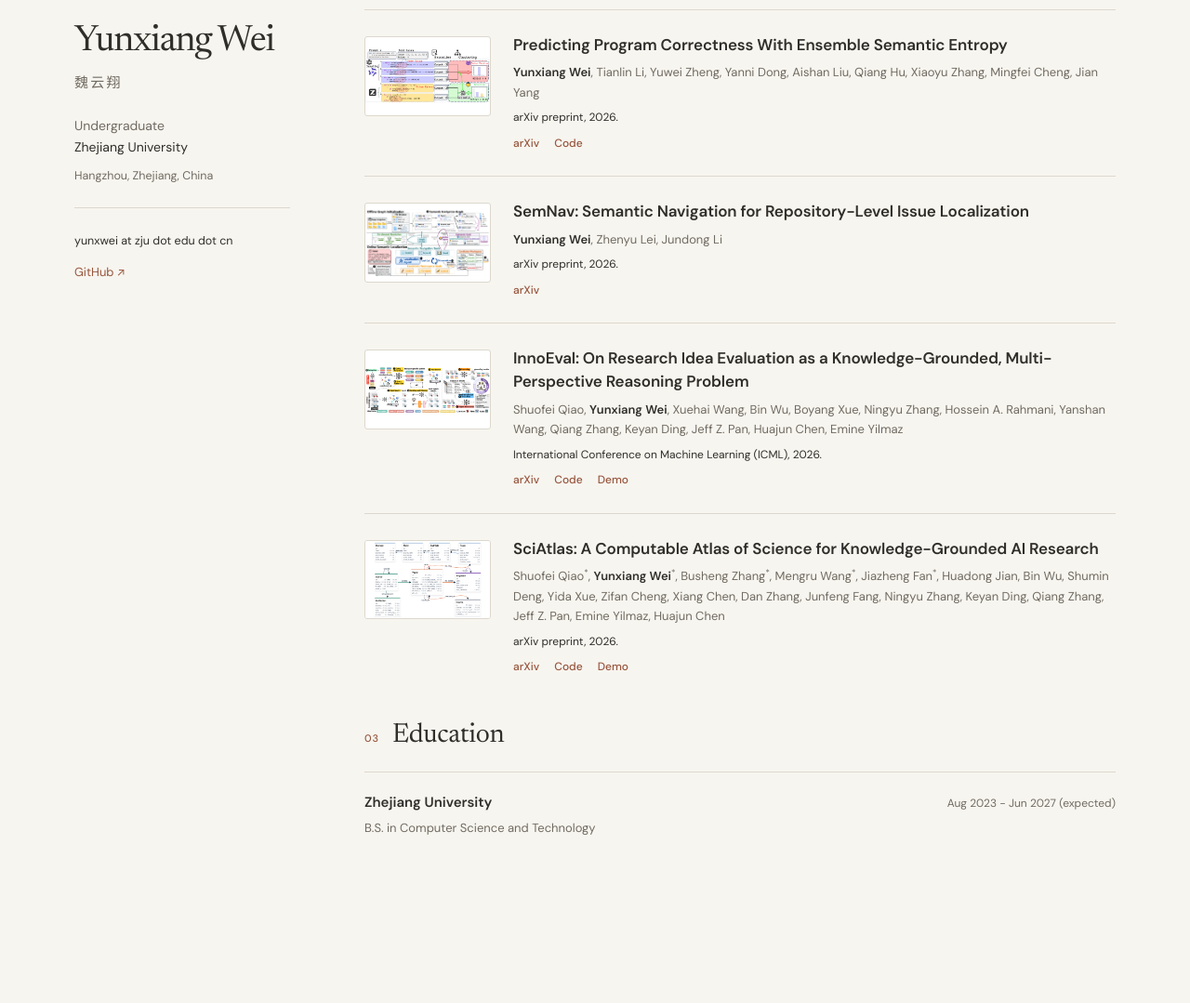
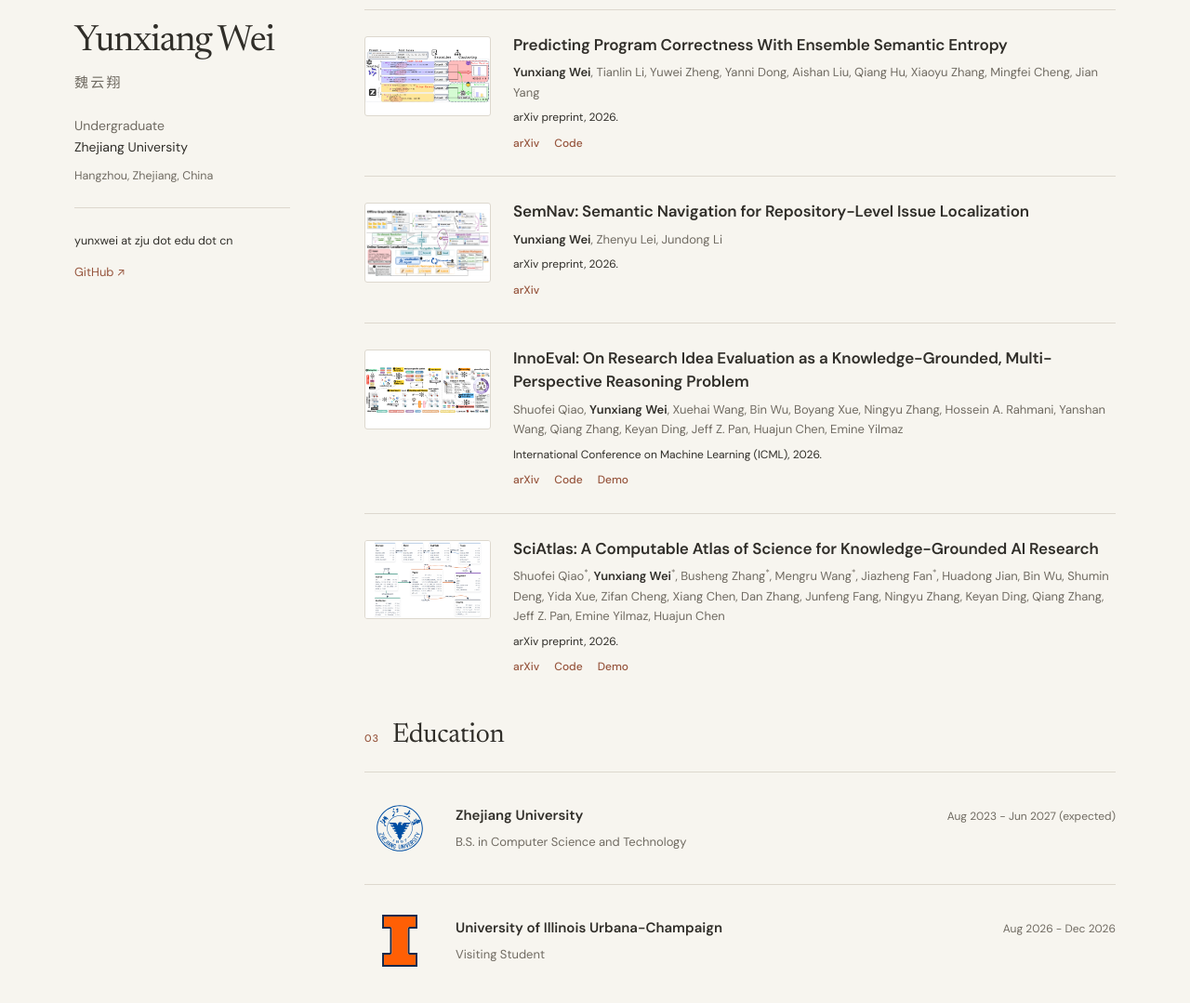
Before and after one commit to zf0827/zf0827.github.io, a Jekyll site: the page built from index.html, in a window 1280 px wide and 1400 px high, scrolled down 283 px, cut to the strip 278-1357 px from the top of the window. Shown: the whole strip at 93% size. Built offline with Jekyll 4.4.1, drawn with Linux system fonts in a browser that asks for light colours; before the commit the page ends 1536 px from its top, so only the background shows below that.

Commit message:
Add education logos and UIUC visiting student entry

```diff
--- a/assets/css/style.css
+++ b/assets/css/style.css
@@ -118,8 +118,12 @@ sup { font-size: 0.7em; line-height: 0; }
 .publication-item__links a { text-decoration: none; }
 .publication-item__links a:hover { text-decoration: underline; }
 
-.education-item { border-top: 1px solid var(--rule); padding-top: 19px; }
-.education-item__header { display: flex; justify-content: space-between; align-items: baseline; gap: 8px 20px; }
+.education-item { display: grid; grid-template-columns: 76px minmax(0, 1fr); align-items: center; gap: 22px; border-top: 1px solid var(--rule); padding: 22px 0; break-inside: avoid; }
+.education-item:last-child { padding-bottom: 0; }
+.education-item__logo { display: grid; place-items: center; width: 76px; height: 76px; }
+.education-item__logo img { width: 56px; height: 56px; object-fit: contain; }
+.education-item__content { min-width: 0; }
+.education-item__header { display: flex; flex-wrap: wrap; justify-content: space-between; align-items: baseline; gap: 3px 20px; }
 .education-item__header h3 { margin: 0; font-size: 15px; font-weight: 600; }
 .education-item__period { color: var(--muted); font-size: 12px; white-space: nowrap; }
 .education-item p { margin: 4px 0 0; font-size: 13px; color: var(--muted); }
@@ -165,6 +169,9 @@ sup { font-size: 0.7em; line-height: 0; }
   .publication-item__title { font-size: 16px; }
   .publication-item__authors { font-size: 13px; }
   .education-item__header { flex-direction: column; gap: 1px; }
+  .education-item { grid-template-columns: 64px minmax(0, 1fr); gap: 16px; align-items: start; }
+  .education-item__logo { width: 64px; height: 64px; }
+  .education-item__logo img { width: 48px; height: 48px; }
 }
 
 @media print {
--- a/index.html
+++ b/index.html
@@ -32,10 +32,27 @@ title: Yunxiang Wei
 <section class="page-section" id="education">
   <div class="section-heading"><span class="section-index" aria-hidden="true">03</span><h2>Education</h2></div>
   <div class="education-item">
-    <div class="education-item__header">
-      <h3>Zhejiang University</h3>
-      <span class="education-item__period">Aug 2023 - Jun 2027 (expected)</span>
+    <div class="education-item__logo">
+      <img src="{{ '/images/education/zju-seal.svg' | relative_url }}" alt="Zhejiang University logo" width="56" height="56">
     </div>
-    <p>B.S. in Computer Science and Technology</p>
+    <div class="education-item__content">
+      <div class="education-item__header">
+        <h3>Zhejiang University</h3>
+        <span class="education-item__period">Aug 2023 - Jun 2027 (expected)</span>
+      </div>
+      <p>B.S. in Computer Science and Technology</p>
+    </div>
+  </div>
+  <div class="education-item">
+    <div class="education-item__logo">
+      <img src="{{ '/images/education/illinois-block-i.svg' | relative_url }}" alt="University of Illinois Urbana-Champaign logo" width="56" height="56">
+    </div>
+    <div class="education-item__content">
+      <div class="education-item__header">
+        <h3>University of Illinois Urbana-Champaign</h3>
+        <span class="education-item__period">Aug 2026 - Dec 2026</span>
+      </div>
+      <p>Visiting Student</p>
+    </div>
   </div>
 </section>
```
Also changed, not shown: README.md, images/education/illinois-block-i.svg (added), images/education/zju-seal.svg (added).
